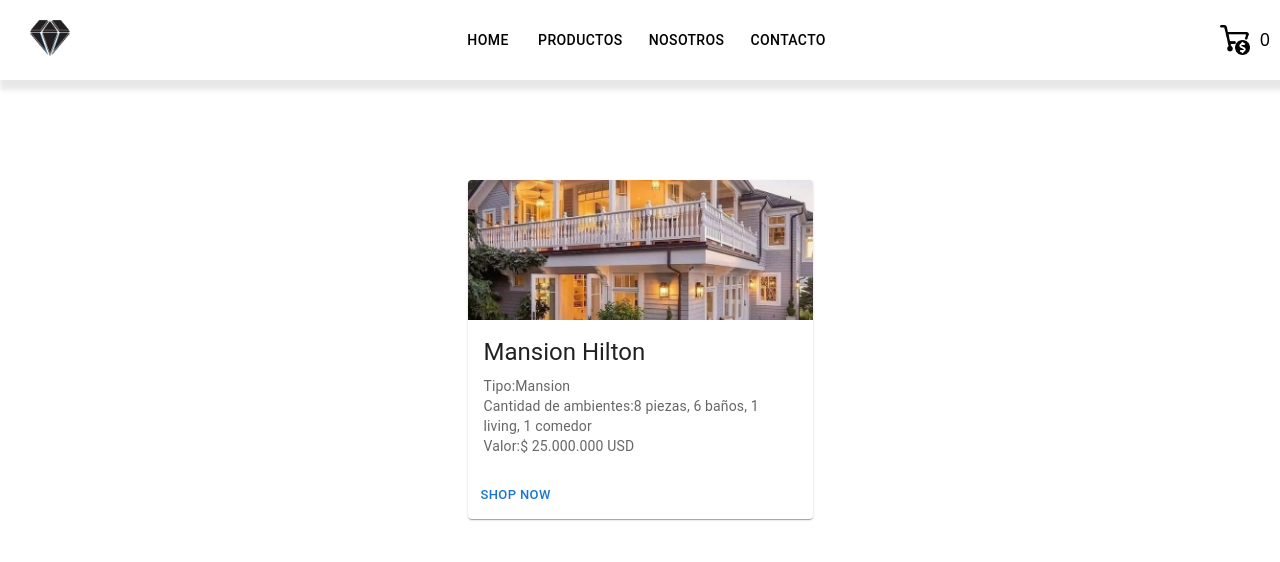
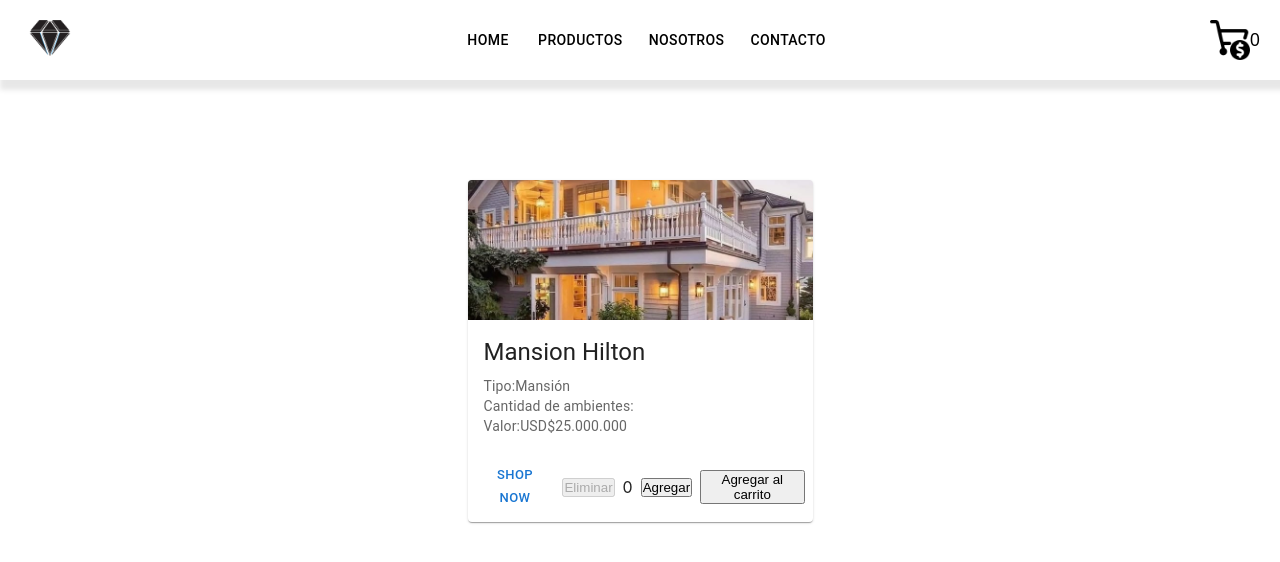
Before and after one commit to IvoNico/Diamond, a React (Create React App) app: page / in a window 1280 px wide. Shown: the top 562 px of the page. Built offline with nearby package versions, Linux system fonts and the light colour scheme.

Commit message:
itemsCount creado

```diff
--- a/src/App.css
+++ b/src/App.css
@@ -2,35 +2,4 @@
   margin: 0;
   padding: 0;
   box-sizing: border-box;
-}.navbar-container{
-  display: flex;
-  flex-direction: row;
-  justify-content: space-between;
-  align-items: center;
-  background-color: rgba(248, 246, 246, 0.096);
-  height: 10vh;
-  box-shadow: 5px 5px 5px 5px rgba(0, 0, 0, 0.096);
 }
-.navbar-logo{
-  width: 100px;
-}
-.navbar-shop{
-  width: 50px;
-  padding: 10px
-}
-.navbar-list{
-  display:flex;
-  flex-direction: row;
-  padding: 10px;
-  list-style: none;
-  margin-right: 10px;
-}
-.navbar-list li{
-  margin-right: 10px;
-}
-.list-button{
-  color: black !important;
-}
-.list-button:hover{
-  background-color: #38B6FF;
-}
--- a/src/App.js
+++ b/src/App.js
@@ -4,14 +4,14 @@ import ListProducts from './components/ListProducts/ListProducts.js';
 
 function App() {
   return (
-    <body className="App">
-      <header>
+    <div className="App">
+      <div>
         <NavBar/>
-      </header>
-      <main>
+      </div>
+      <div>
         <ListProducts/>
-      </main>
-    </body>
+      </div>
+    </div>
   );
 }
 
--- a/src/components/Cards/Cards.js
+++ b/src/components/Cards/Cards.js
@@ -1,13 +1,39 @@
-import * as React from 'react';
+import React, {  useEffect } from 'react'; //se utiliza para hacer uso de los hooks
 import Card from '@mui/material/Card';
 import CardContent from '@mui/material/CardContent';
 import CardMedia from '@mui/material/CardMedia';
 import Typography from '@mui/material/Typography';
 import { Button, CardActionArea, CardActions } from '@mui/material';
+import ItemCount from '../ItemsCount/ItemsCount'
 import './Cards.css'
 
+//Para mostrar fecha/hora del ultimo click, se puede utilizar la libreria Date de js "new Date() o "new Date().tolocaleString()"
 
-export default function MultiActionAreaCard({nombre, tipo, ambientes, valor, image}) {
+export default function MultiActionAreaCard({data}) {
+    const {nombre, tipo, ambientes, valor, image, stock} = data
+
+    const onAdd = (count) => {
+        console.log(`Agregaste ${count} productos al carrito.`)
+    }
+
+    useEffect( () =>{
+        console.log("log desde UseEffect")
+    }, [] ) //el [] indica que solo se ejecute al principio o [count] para indicar que se ejecute cuando deperminado estado cambie
+    useEffect( () =>{
+        console.log ("Siempre que entre en fase de actualizacion")
+    })
+
+    useEffect( () =>{
+        console.log("Solo cuando cambie el estado")
+    },[])
+
+    useEffect( () =>{
+        return () => {
+            console.log ("Fase de desmontaje")
+        }
+
+    })
+
     return (
     <Card className='cards' sx={{ maxWidth: 345 }}>
         <CardActionArea>
@@ -15,7 +41,7 @@ export default function MultiActionAreaCard({nombre, tipo, ambientes, valor, ima
             component="img"
             height="140"
             image={image}
-            alt="imagen de una mansion de colo blanca"
+            alt="imagen de una mansion de color blanca"
         />
         <CardContent>
             <Typography gutterBottom variant="h5" component="div">
@@ -36,6 +62,7 @@ export default function MultiActionAreaCard({nombre, tipo, ambientes, valor, ima
             <Button size="small" color="primary">
                 Shop now
             </Button>
+            <ItemCount stock={stock} onAdd={onAdd} />
         </CardActions>
     </Card>
     );
--- /dev/null
+++ b/src/components/ItemsCount/ItemsCount.js
@@ -0,0 +1,27 @@
+import React, {useState} from 'react'
+
+const ItemCount = ({stock, onAdd}) => {
+    const [count, setCount] = useState(0)
+        const addProduct = () =>{
+            if(count < stock){
+                setCount (count + 1)
+            }
+        }
+        const removeProducto = () => {
+            setCount(count - 1)
+        }
+
+    const agregarCarrito = () =>{
+        onAdd(count)
+    }
+    return(
+        <>
+            <button  onClick={removeProducto} disabled={count <= 0 ? true:null}>Eliminar</button>
+            <p> {count} </p>
+            <button onClick={addProduct} disabled={count >= stock ? true:false}>Agregar</button>
+            <button onClick={agregarCarrito}>Agregar al carrito</button>
+        </>
+    )
+}
+
+export default ItemCount
--- a/src/components/ListProducts/ListProducts.js
+++ b/src/components/ListProducts/ListProducts.js
@@ -2,9 +2,19 @@ import React from 'react';
 import MultiActionAreaCard from '../Cards/Cards';
 
 export default function ListProducts (){
+    let dataProducts = {
+        id: 1,
+        nombre: 'Mansion Hilton',
+        tipo: 'Mansión',
+        Ambientes: '8 piezas, 4 baños, 1 living, 1 comedor',
+        valor: 'USD$25.000.000',
+        image: '../assets/Products/Mansion-Hilton.jpeg',
+        stock: '5'
+    }
+
     return(
         <section>
-            <MultiActionAreaCard nombre={'Mansion Hilton'} tipo={'Mansion'} ambientes={'8 piezas, 6 baños, 1 living, 1 comedor'} valor={'$ 25.000.000 USD'} image={'../assets/Products/Mansion-Hilton.jpeg'} />
+            <MultiActionAreaCard data={dataProducts}  />
         </section>
     )
 }
--- a/src/components/NavBar/NavBar.css
+++ b/src/components/NavBar/NavBar.css
@@ -10,10 +10,7 @@
 .navbar-logo{
     width: 100px;
 }
-.navbar-shop{
-    width: 50px;
-    padding: 10px
-}
+
 .navbar-list{
     display:flex;
     flex-direction: row;
```
